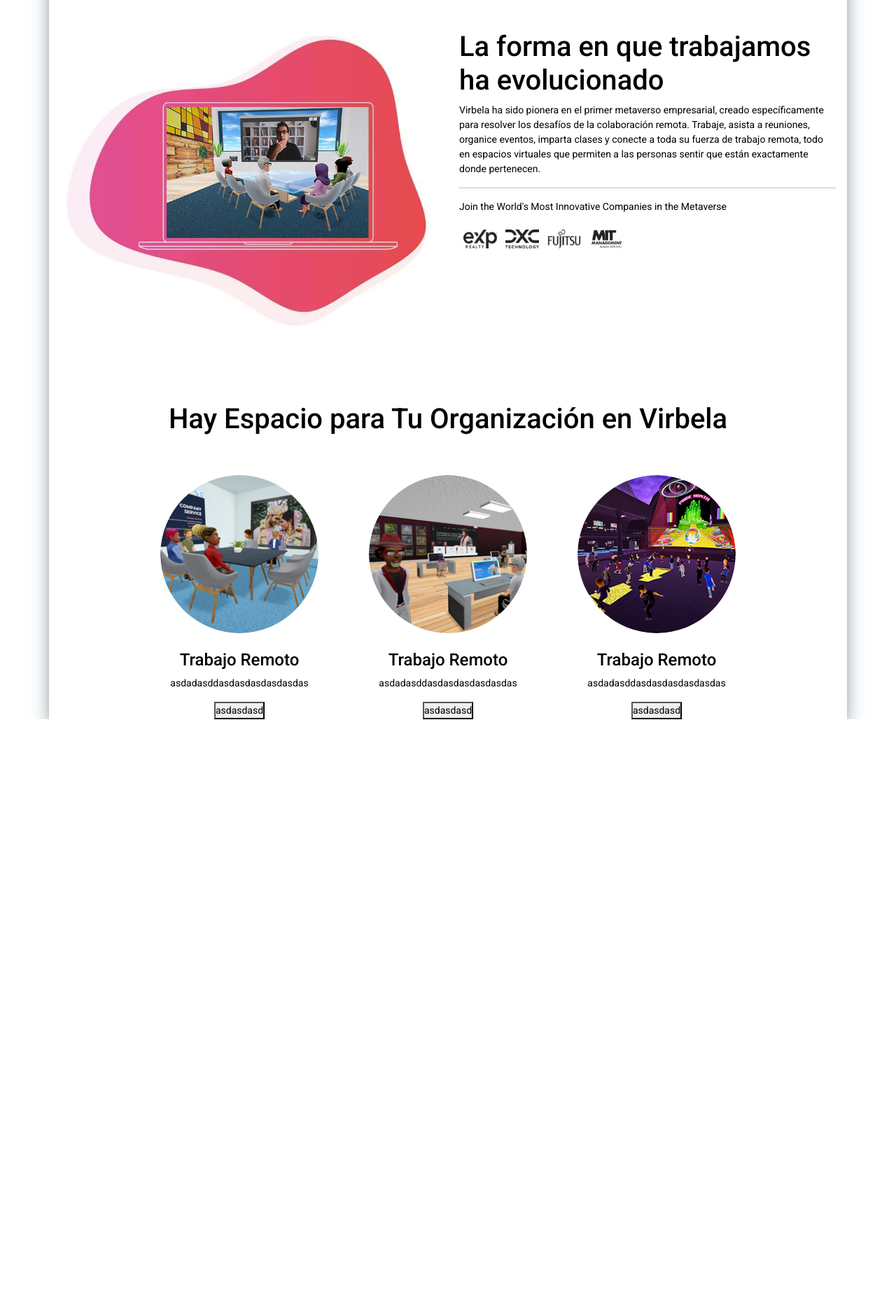
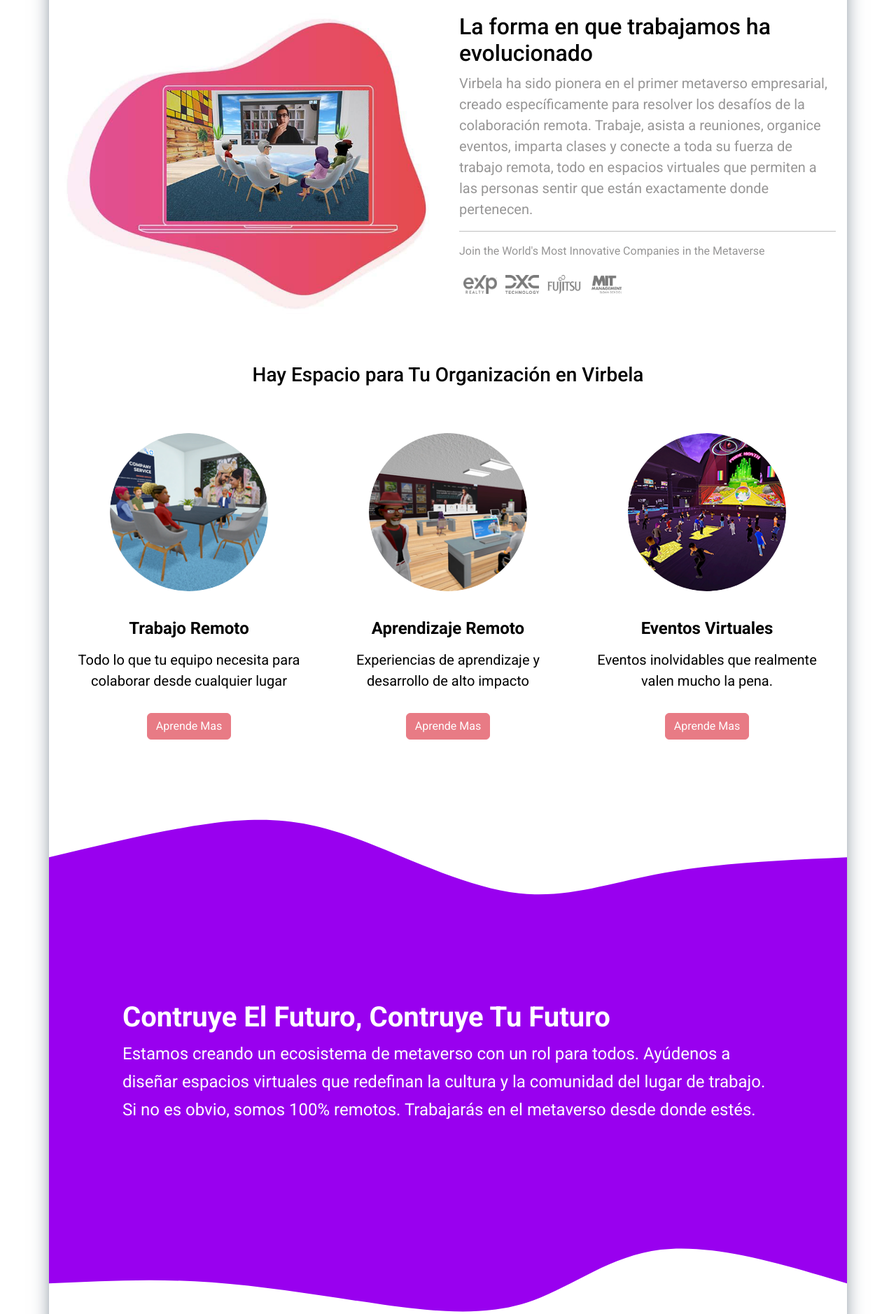
Before and after one commit to FabiCerchi/1er-parcial-ux-ui, a plain HTML site: page index.html in a window 1280 px wide. Shown: the part 922-2800 px from the top of the page at 70% size. Before the commit the page ends 1950 px from the top, so only its background shows below. Drawn offline with nearby package versions, Linux system fonts and the light colour scheme.

Commit message:
se agregan secciones

```diff
--- a/css/styles.css
+++ b/css/styles.css
@@ -9,6 +9,7 @@
     scroll-behavior:smooth;
     font-size: 14px;
     box-shadow: rgb(38, 57, 77) 0px 20px 30px -10px;
+    box-sizing: border-box;
   }
 
 nav{
@@ -34,12 +35,13 @@
 img{
     width: 100%;
 }
-
+/*
 header h1{
     font-size: 42px;
     font-weight: 500;
 
 }
+*/
 header img{
     border:1.6px solid white;
 }
@@ -81,30 +83,30 @@
     header{
         height: auto;
     }
-    .wave-blue{
-        display: none;
-    }
 
 }
-@media (max-width: 770px) {
-    .main{
-    /*CAMBIAR EL ORDEN DE LAS COL*/
 
-    }
-
-}
 section {
-    min-height: 500px;
+    min-height: 300px;
 }
 
 .main-partner img{
     width: 60px;
-    padding: 6px
+    padding: 6px;
+    opacity: 0.6;
 }
-
+.organization{
+    min-height: 300px;
+    width: 350px;
+    margin: 10px;
+}
+.organization > *{
+    margin-top: 15px;
+}
 .organization img{
     width: 226px;
 }
+
 /* WAVES */
 .wave-blue {
     background-image: url('/img/wave.svg');
@@ -112,3 +114,55 @@
     background-repeat: no-repeat;
     background-size: cover;
   }
+
+
+#build_future {
+    background-color: #9900EF;
+    color: white;
+    line-height: 40px;
+}
+
+#build_future .btn-white{
+    border:2px solid white;
+    border-radius: 20px;
+    width: 150px;
+    color: white;
+
+}
+
+#build_future .btn-white:hover{
+   background-color:white;
+   color: black;
+}
+
+.partners-logo img{
+    width: 150px;
+    opacity: 0.7;
+    margin: 10px;
+
+}
+
+.white-section {
+    color: rgb(151, 150, 150);
+}
+
+.zoom-image {
+    transition: transform 0.3s;
+  }
+
+  .zoom-container {
+    overflow: hidden;
+  }
+
+  .zoom-image {
+    transition: transform 0.3s;
+  }
+
+  .zoom-container:hover .zoom-image {
+    transform: scale(1.2);
+  }
+
+
+  #ready_img{
+    width: 100%;
+  }
--- a/index.html
+++ b/index.html
@@ -68,34 +68,36 @@
     <header class="row justify-content-center align-items-center">
         <div class="container p-5 hero">
             <div class="row hero-card-row d-flex justify-content-center align-items-center">
-                <div class="col-12 col-sm-12 col-md-12 col-lg-6 hero-card-info p-5">
-                    <h1 class="text-capitalize">la empresa metaverso esta aca</h1>
+                <div class="col-12 col-sm-12 col-md-12 col-lg-6 hero-card-info p-5  order-sm-2 order-md-1">
+                    <h1 class="text-capitalize fs-1">la empresa metaverso esta aca</h1>
                     <div class="hero-card-text">
-                        <p>Virbela reúne a las personas para trabajar, aprender, reunirse y capacitarse en mundos
+                        <p class="fs-3">Virbela reúne a las personas para trabajar, aprender, reunirse y capacitarse en
+                            mundos
                             virtuales inmersivos.
                         </p>
                     </div> <!-- Texto -->
-                    <div class="d-grid gap-2 d-md-flex justify-content-md-start hero-card-buttons">
+                    <div class="d-grid gap-2 d-md-flex justify-content-md-start hero-card-buttons ">
                         <button class="btn btn-red disable" type="button">Comenzar</button>
                         <button class="btn btn-white" type="button">Registrate</button>
                     </div>
                 </div> <!-- Texto -->
-                <div class="col-12 col-sm-12 col-md-12 col-lg-6 hero-img">
+                <div class="col-12 col-sm-12 col-md-12 col-lg-6 hero-img  order-sm-1 order-md-2 d-none d-sm-block">
                     <img class="" src="./img/hero_metavertse_darkmode.jpg" alt="">
                 </div> <!-- IMG -->
             </div>
         </div> <!-- DIV HERO -->
     </header><!-- COLOR BG -->
-    <div class="row wave-blue"></div>
-    <main class="row mt-5">
-        <section class="container">
+    <div class="row wave-blue d-none d-md-block"></div>
+    <main class="row mt-4">
+        <section class="container" id="work_envolved">
             <div class="row main-row">
-                <div class="col-12 col-sm-12 col-md-6 col-lg-6 main-img p-3">
+                <div class="col-12 col-sm-12 col-md-6 col-lg-6 main-img p-3 order-sm-2 order-md-1 ">
                     <img src="./img/first_section_meet.jpg" alt="">
                 </div> <!-- Section IMG -->
-                <div class="col-12 col-sm-12 col-md-6 col-lg-6 main-text p-3">
-                    <h1>La forma en que trabajamos ha evolucionado</h1>
-                    <p>Virbela ha sido pionera en el primer metaverso empresarial, creado específicamente para
+                <div class="col-12 col-sm-12 col-md-6 col-lg-6 main-text p-3 order-sm-1 order-md-1 ">
+                    <h1 class="fs-2">La forma en que trabajamos ha evolucionado</h1>
+                    <p class="fs-5 white-section" >Virbela ha sido pionera en el primer metaverso empresarial, creado específicamente
+                        para
                         resolver
                         los desafíos de la colaboración remota. Trabaje, asista a reuniones, organice eventos,
                         imparta
@@ -104,7 +106,7 @@
                         las personas sentir que están exactamente donde pertenecen.</p>
                     <hr>
                     <div class="main-partner">
-                        <p>Join the World's Most Innovative Companies in the Metaverse</p>
+                        <p class="fs-6 white-section">Join the World's Most Innovative Companies in the Metaverse</p>
                         <div class="d-flex ">
                             <img src="./img/partners/exp_partner.png" alt="exp partner">
                             <img src="./img/partners/cxc_partner.png" alt="cxc partner">
@@ -116,32 +118,78 @@
             </div> <!-- Section Text-->
         </section>
     </main> <!-- WHITE BG -->
-    <section class="row"> <!-- ORGANIZACION -->
-        <div class="container organizations text-center pt-5">
-            <h1>Hay Espacio para Tu Organización en Virbela</h1>
+    <section class="row mt-5" id="organization"> <!-- ORGANIZACION -->
+        <div class="container organizations text-center">
+            <h1 class="fs-3">Hay Espacio para Tu Organización en Virbela</h1>
             <div class="row justify-content-center aling-items-center pt-4">
-                <div class="col-12 col-sm-12 col-md-6 col-lg-auto organization">
-                    <img src="./img/organizacion/first_pic.png" alt="" class="rounded-circle m-4">
-                    <h4>Trabajo Remoto</h4>
-                    <p>asdadasddasdasdasdasdasdas</p>
-                    <button>asdasdasd</button>
+                <div class="col-12 col-sm-12 col-md-6 col-lg-4 organization zoom-container">
+                    <img src="./img/organizacion/first_pic.png" alt="" class="rounded-circle m-4 zoom-image">
+                    <h4 class="fw-bold fs-4">Trabajo Remoto</h4>
+                    <p class="fs-5">Todo lo que tu equipo necesita para colaborar desde cualquier lugar
+                    </p>
+                    <button type="button" class="btn btn-danger" disabled>Aprende Mas</button>
                 </div>
-                <div class="col-12 col-sm-12 col-md-6 col-lg-auto organization">
-                    <img src="./img/organizacion/second_pic.png" alt="" class="rounded-circle m-4">
-                    <h4>Trabajo Remoto</h4>
-                    <p>asdadasddasdasdasdasdasdas</p>
-                    <button>asdasdasd</button>
+                <div class="col-12 col-sm-12 col-md-6 col-lg-4  organization zoom-container">
+                    <img src="./img/organizacion/second_pic.png" alt="" class="rounded-circle m-4 zoom-image">
+                    <h4 class="fw-bold fs-4">Aprendizaje Remoto</h4>
+                    <p class="fs-5"> Experiencias de aprendizaje y desarrollo de alto impacto</p>
+                    <button type="button" class="btn btn-danger" disabled>Aprende Mas</button>
                 </div>
-                <div class="col-12 col-sm-12 col-md-6 col-lg-auto organization">
-                    <img src="./img/organizacion/thirty_pic.png" alt="" class="rounded-circle m-4">
-                    <h4>Trabajo Remoto</h4>
-                    <p>asdadasddasdasdasdasdasdas</p>
-                    <button>asdasdasd</button>
+                <div class="col-12 col-sm-12 col-md-6 col-lg-4  organization zoom-container">
+                    <img src="./img/organizacion/thirty_pic.png" alt="" class="rounded-circle m-4 zoom-image">
+                    <h4 class="fw-bold fs-4">Eventos Virtuales</h4>
+                    <p class="fs-5">Eventos inolvidables que realmente valen mucho la pena.</p>
+                    <button type="button" class="btn btn-danger" disabled>Aprende Mas</button>
                 </div>
             </div>
         </div>
     </section>
+    <svg class="row" id="svg" viewBox="0 0 1440 390" xmlns="http://www.w3.org/2000/svg"
+        class="transition duration-300 ease-in-out delay-150">
+        <path
+            d="M 0,400 C 0,400 0,200 0,200 C 122.04784688995213,170.58373205741626 244.09569377990425,141.1674641148325 337,134 C 429.90430622009575,126.83253588516747 493.665071770335,141.91387559808615 576,174 C 658.334928229665,206.08612440191385 759.244019138756,255.17703349282294 848,265 C 936.755980861244,274.82296650717706 1013.3588516746411,245.37799043062202 1110,228 C 1206.641148325359,210.62200956937798 1323.3205741626793,205.31100478468898 1440,200 C 1440,200 1440,400 1440,400 Z"
+            stroke="none" stroke-width="0" fill="#9900ef" fill-opacity="1"
+            class="transition-all duration-300 ease-in-out delay-150 path-0"></path>
+    </svg>
+    <section class="row " id="build_future">
+        <div class="container d-flex flex-column justify-content-center align-items-center">
+            <div class="col-10">
+                <h1 class="fs-1 text-capitalize fw-bold">contruye el futuro, contruye tu futuro</h1>
+                <p class="fs-4">Estamos creando un ecosistema de metaverso con un rol para todos. Ayúdenos a diseñar
+                    espacios virtuales que redefinan la cultura y la comunidad del lugar de trabajo. Si no es obvio,
+                    somos 100% remotos. Trabajarás en el metaverso desde donde estés.</p>
+                <div class="d-flex aling-items-center">
+                    <!-- button class="btn btn-white fw-bold">Open</button -->
+                </div>
 
+            </div>
+        </div>
+    </section>
+    <svg class="row" id="svg" viewBox="0 0 1440 390" xmlns="http://www.w3.org/2000/svg"
+        class="transition duration-300 ease-in-out delay-150">
+        <path
+            d="M 0,400 C 0,400 0,200 0,200 C 120.7846889952153,236.0956937799043 241.5693779904306,272.1913875598086 336,261 C 430.4306220095694,249.80861244019138 498.5071770334928,191.33014354066984 576,166 C 653.4928229665072,140.66985645933016 740.4019138755981,148.48803827751198 838,162 C 935.5980861244019,175.51196172248802 1043.8851674641148,194.7177033492823 1146,202 C 1248.1148325358852,209.2822966507177 1344.0574162679427,204.64114832535887 1440,200 C 1440,200 1440,400 1440,400 Z"
+            stroke="none" stroke-width="0" fill="#9900ef" fill-opacity="1"
+            class="transition-all duration-300 ease-in-out delay-150 path-0" transform="rotate(-180 720 200)"></path>
+    </svg>
+    <section class="row" id="partners">
+        <div class="container partner-container" >
+            <h1 class="text-center mb-5 fs-3 ">Cientos de organizaciones están construyendo su futuro remoto en Virbela</h1>
+            <div class="row mb-5 d-flex justify-content-center zoom-container partners-logo">
+                <img class="col-3 zoom-image" src="./img/partners/cxc_partner.png" alt="logo empresa">
+                <img class="col-3 zoom-image" src="./img/partners/exp_partner.png" alt="logo empresa">
+                <img class="col-3 zoom-image" src="./img/partners/fujitsu_partner.png" alt="logo empresa">
+                <img class="col-3 zoom-image" src="./img/partners/mit_partner.png" alt="logo empresa">
+            </div>
+        </div>
+        <div class="container mt-5 ready-container" id="ready">
+            <h1 class="text-center fs-3 text-capitalize">Estas listo?</h1>
+            <h2 class="text-center mb-5 fs-3 text-capitalize white-section">La experiencia Virbela te espera</h2>
+            <div class="row d-flex justify-content-center">
+                <img id="ready_img" src="img/are_you_ready.jpg" alt="equipo de trabajo virtual" >
+            </div>
+        </div>
+    </section>
 </body>
 
 </html>
```
Also changed, not shown: img/build_future/big-metaverso242.webp (added), img/build_future/build.jpeg (added), img/build_future/build_future.jpg (added).
